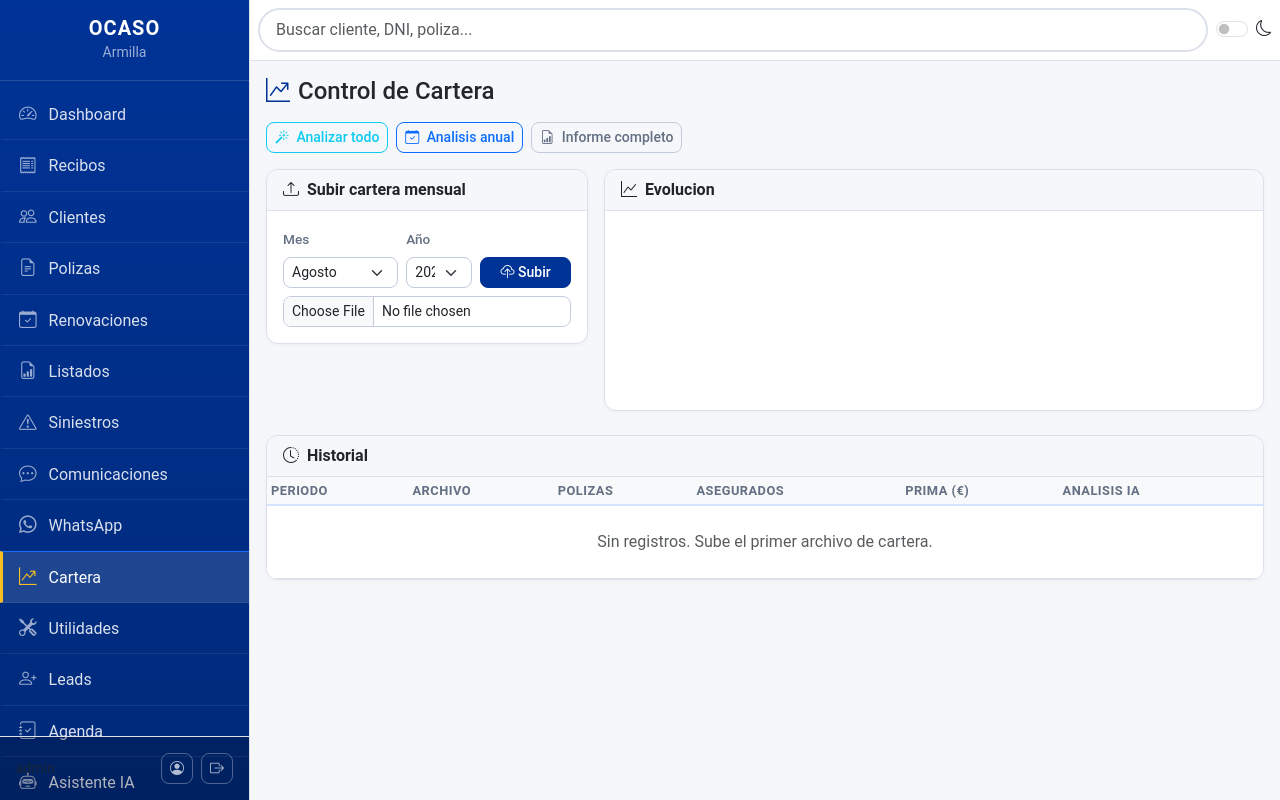
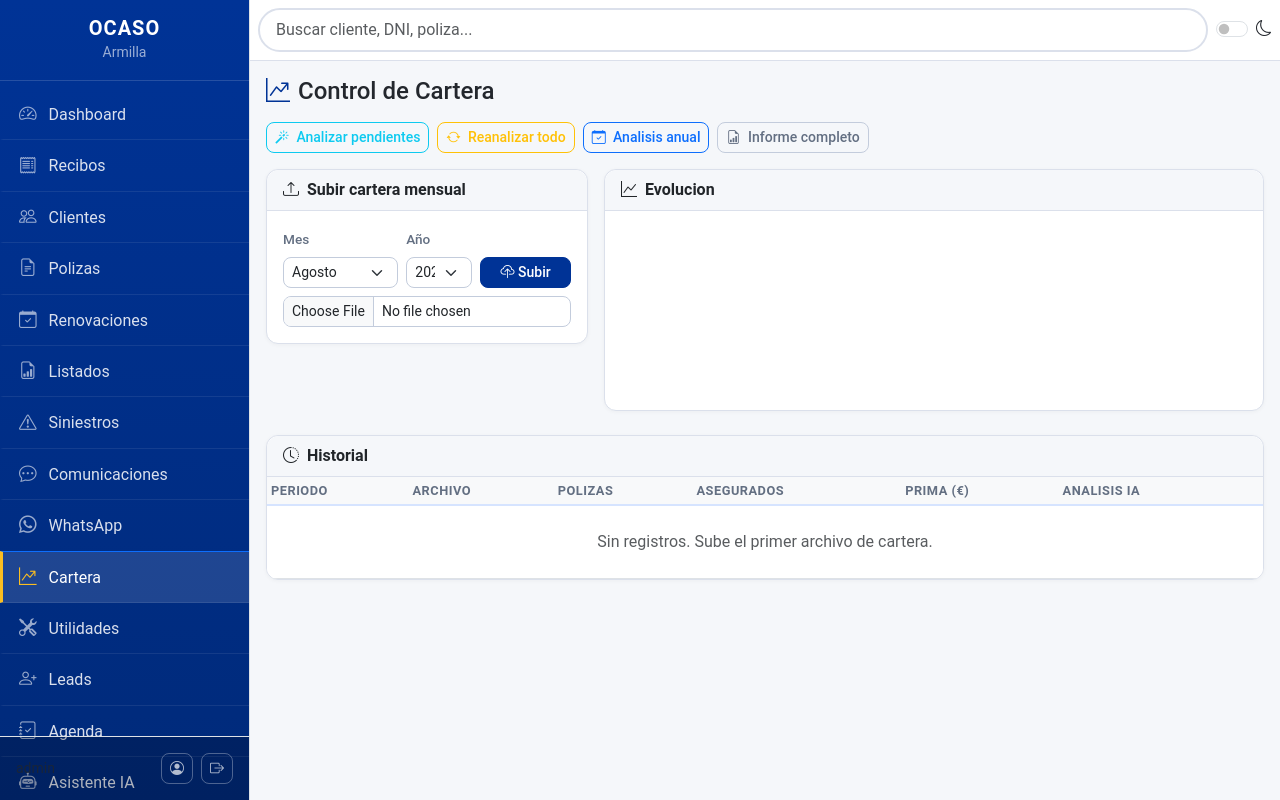
Before and after one commit to amolinagrx/agente-ocaso, a Flask app: page /cartera/ in a window 1280 px wide. Run offline with Flask 3, Linux system fonts and the light colour scheme; a user stored in the database is signed in; data that the repository does not hold is empty; a map, chart or similar area stays blank; parts of the project's set-up code (start-up, migrations or seed data) failed here and were passed over; some libraries are stand-ins or nearby versions.

Commit message:
feat: opcion Reanalizar todo en cartera
- Analizar pendientes: solo meses sin analisis
- Reanalizar todo: fuerza nuevo analisis en todos los meses
- Boton amarillo para distinguir la accion destructiva

```diff
--- a/routes/cartera.py
+++ b/routes/cartera.py
@@ -178,9 +178,11 @@ def analizar_todo():
     if not client:
         flash('API Deepseek no configurada', 'danger')
         return redirect(url_for('cartera.index'))
-    pendientes = Cartera.query.filter(
-        (Cartera.analisis_ia == None) | (Cartera.analisis_ia == '')
-    ).order_by(Cartera.anio, Cartera.mes).all()
+    reanalizar = request.form.get('reanalizar') == '1'
+    query = Cartera.query
+    if not reanalizar:
+        query = query.filter((Cartera.analisis_ia == None) | (Cartera.analisis_ia == ''))
+    pendientes = query.order_by(Cartera.anio, Cartera.mes).all()
     if not pendientes:
         flash('Todos los meses ya estan analizados', 'info')
         return redirect(url_for('cartera.index'))
--- a/templates/cartera/index.html
+++ b/templates/cartera/index.html
@@ -6,7 +6,11 @@
 
 <div class="d-flex gap-2 mb-3">
     <form method="POST" action="{{ url_for('cartera.analizar_todo') }}" class="d-inline">
-        <button class="btn btn-sm btn-outline-info"><i class="bi bi-magic me-1"></i> Analizar todo</button>
+        <button class="btn btn-sm btn-outline-info"><i class="bi bi-magic me-1"></i> Analizar pendientes</button>
+    </form>
+    <form method="POST" action="{{ url_for('cartera.analizar_todo') }}" class="d-inline">
+        <input type="hidden" name="reanalizar" value="1">
+        <button class="btn btn-sm btn-outline-warning"><i class="bi bi-arrow-repeat me-1"></i> Reanalizar todo</button>
     </form>
     <a href="{{ url_for('cartera.analisis_anual') }}" class="btn btn-sm btn-outline-primary">
         <i class="bi bi-calendar-check me-1"></i> Analisis anual
```
